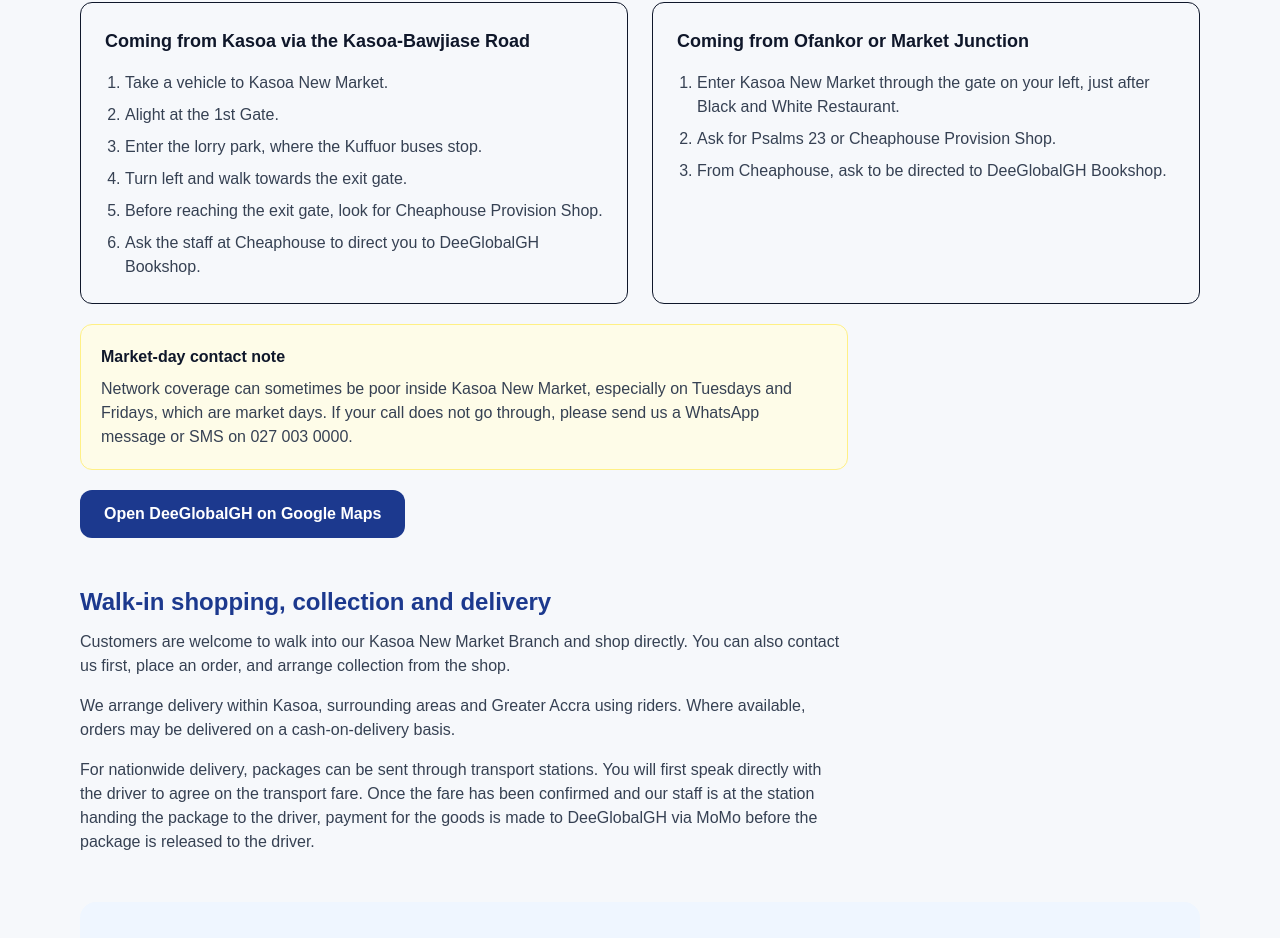
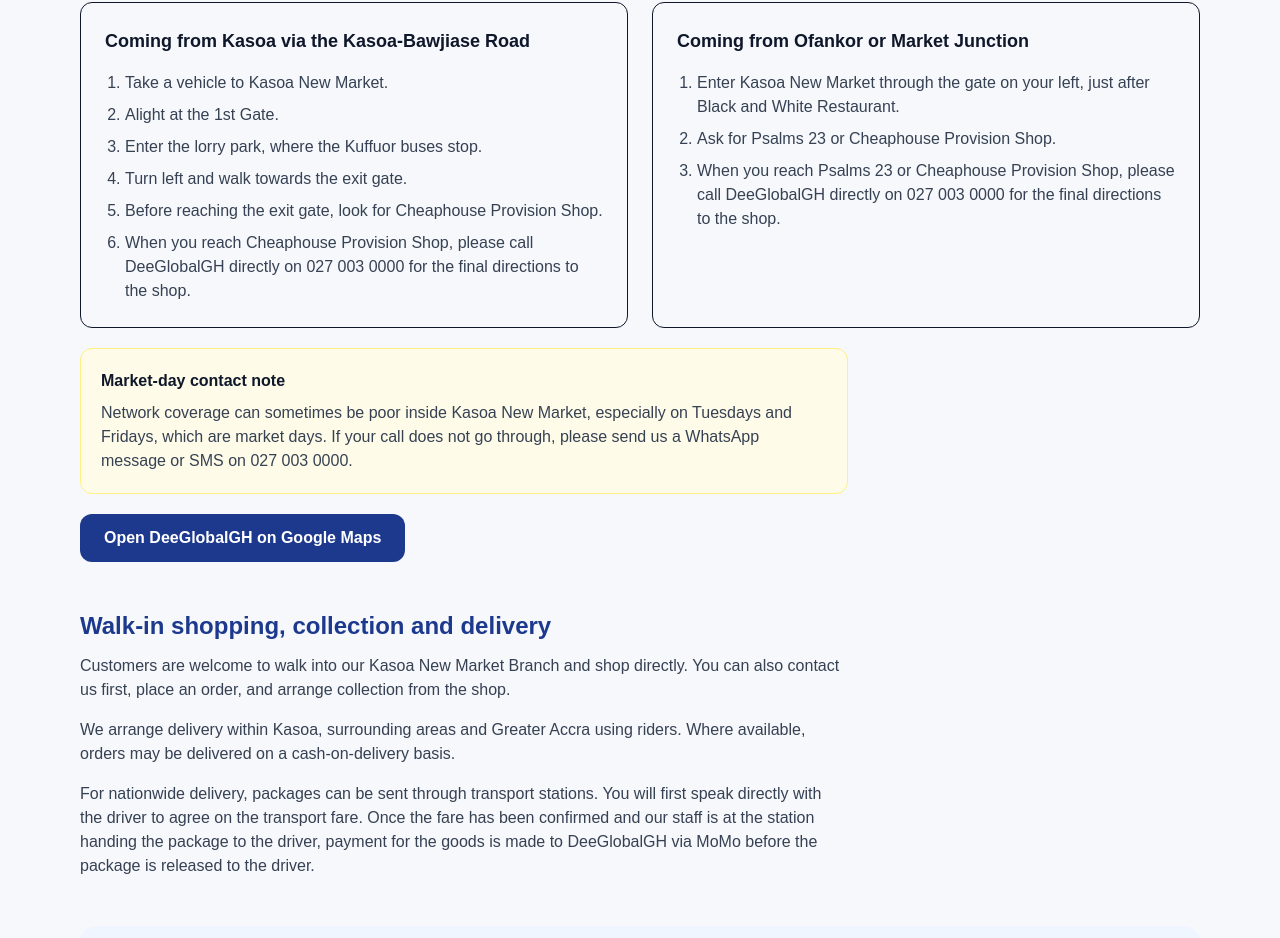
Before and after one commit to dlanquaye/deeglobalgh-website, a Next.js app: page /locations/kasoa-new-market in a window 1280 px wide. Shown: the part 2370-3308 px from the top of the page. Built offline with nearby package versions, Linux system fonts and the light colour scheme.

Commit message:
Fix Kasoa shop direction contact instructions

```diff
--- a/app/locations/kasoa-new-market/page.tsx
+++ b/app/locations/kasoa-new-market/page.tsx
@@ -411,8 +411,9 @@
                   Shop.
                 </li>
                 <li>
-                  Ask the staff at Cheaphouse to direct you to DeeGlobalGH
-                  Bookshop.
+                  When you reach Cheaphouse Provision Shop, please call
+                  DeeGlobalGH directly on 027 003 0000 for the final directions
+                  to the shop.
                 </li>
               </ol>
             </div>
@@ -431,7 +432,9 @@
                   Ask for Psalms 23 or Cheaphouse Provision Shop.
                 </li>
                 <li>
-                  From Cheaphouse, ask to be directed to DeeGlobalGH Bookshop.
+                  When you reach Psalms 23 or Cheaphouse Provision Shop, please
+                  call DeeGlobalGH directly on 027 003 0000 for the final
+                  directions to the shop.
                 </li>
               </ol>
             </div>
```
